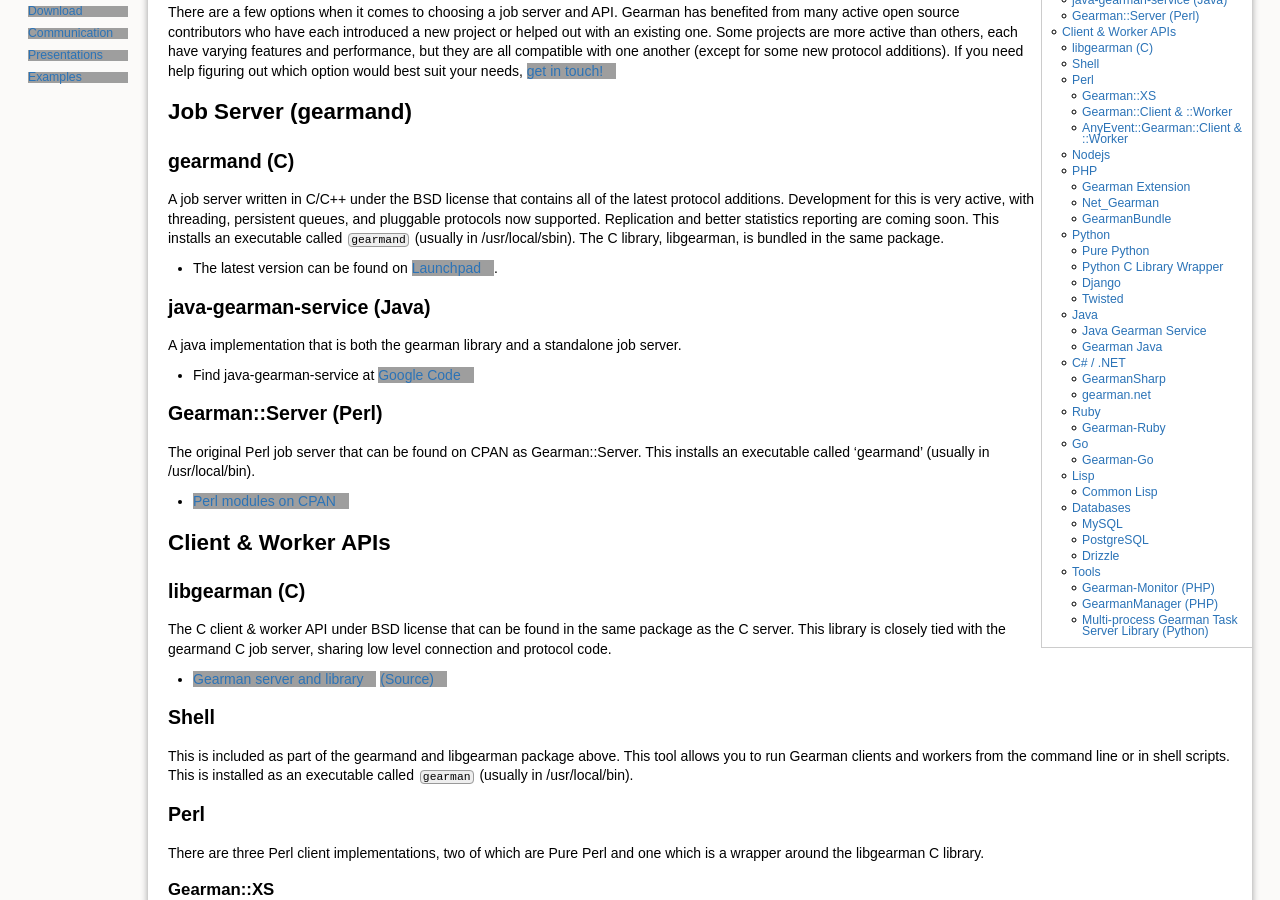
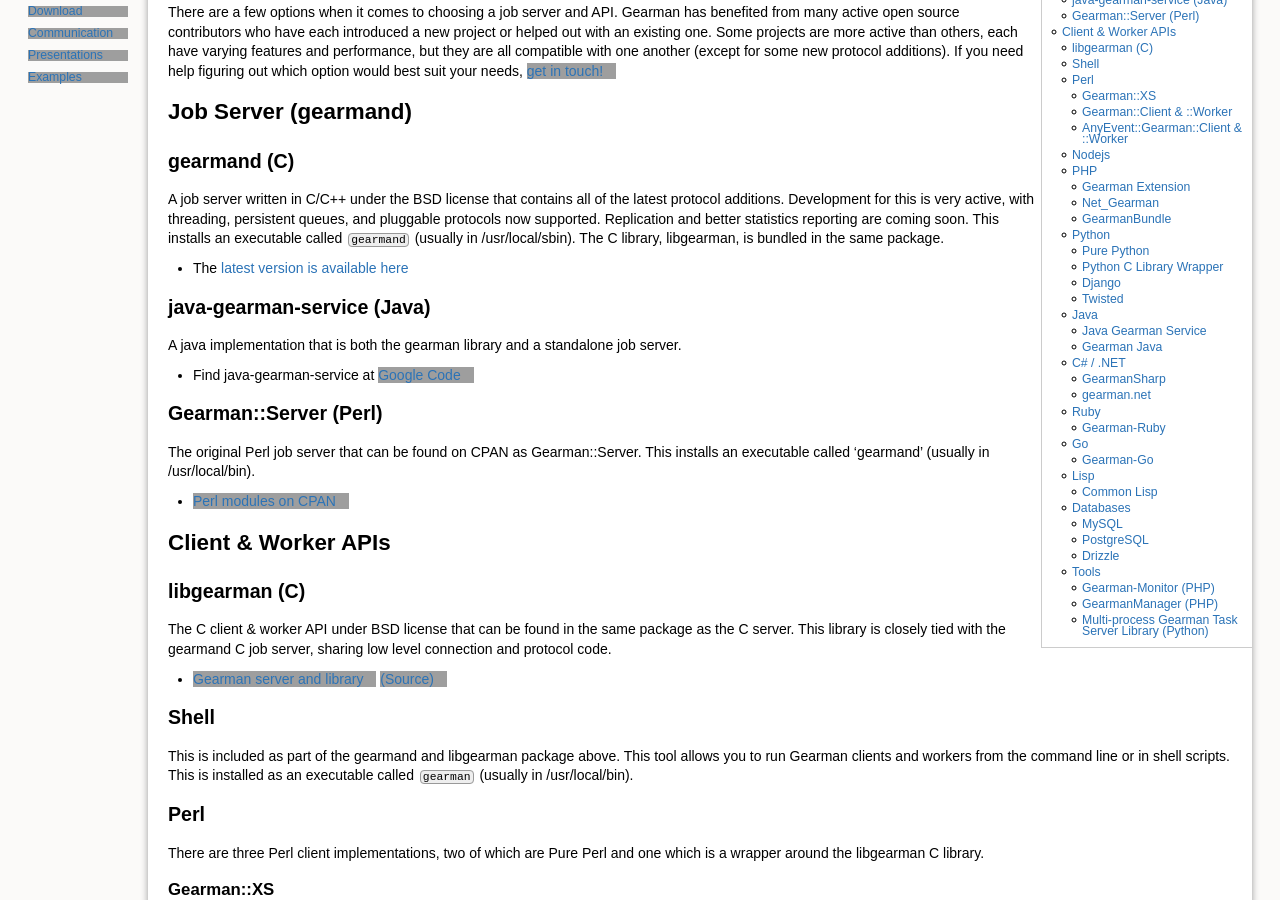
Before and after one commit to gearman/gearman.github.io, a Jekyll site: the page built from download/index.md, in a window 1280 px wide and 900 px high, scrolled down 402 px. Built offline with Jekyll 4.4.1, drawn with Linux system fonts in a browser that asks for light colours; grey boxes are pictures that could not be loaded.

Commit message:
Add downloads for the C server to the website.

```diff
--- a/download/index.md
+++ b/download/index.md
@@ -24,7 +24,7 @@
 `gearmand` (usually in /usr/local/sbin). The C library, libgearman, is bundled
 in the same package.
 
- * The latest version can be found on [Launchpad](https://launchpad.net/gearmand).
+ * The [latest version is available here](files/)
 
 ## java-gearman-service (Java)
 
```
Also changed, not shown: 2 other files.
